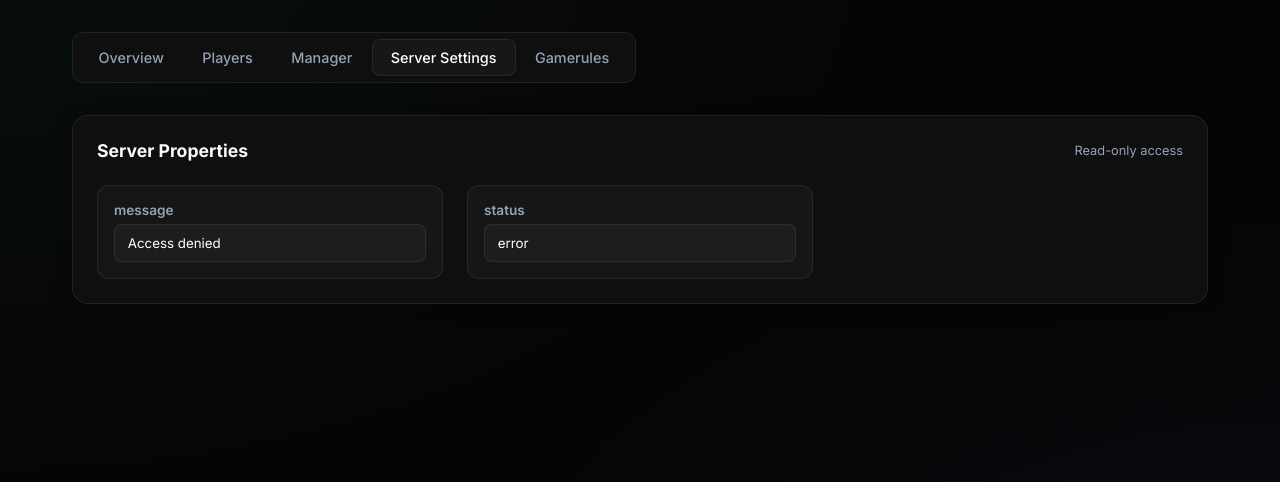
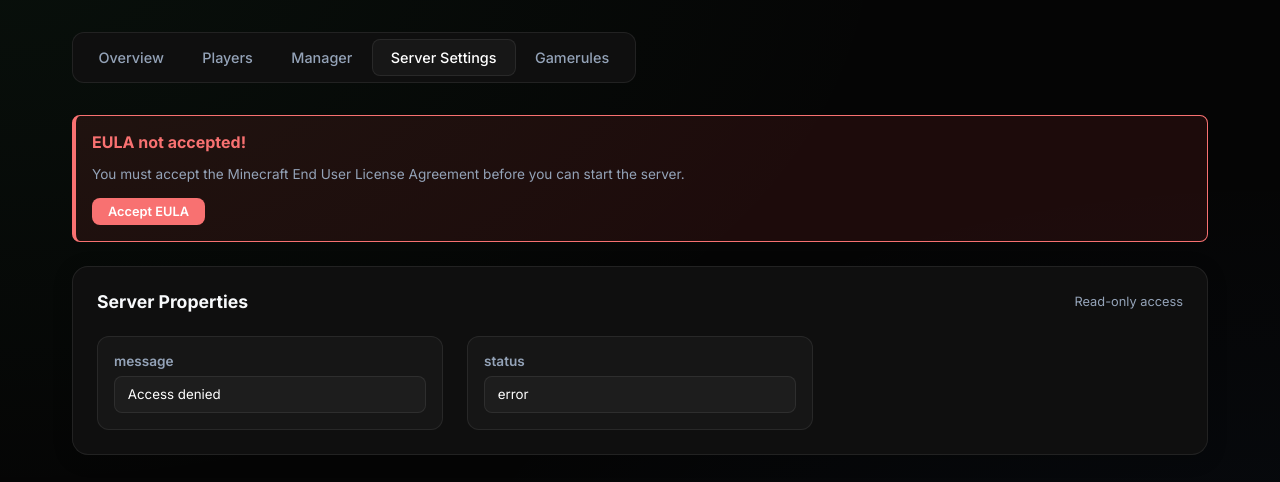
Before and after one commit to kruemmel2704/McManager, a Flask app: template templates/index.html in a window 1280 px wide, after a click on "Server Settings". Shown: the part 66-548 px from the top of the page. Run offline with Flask 3, Linux system fonts and the light colour scheme; the template is opened without the code that fills it, so the values that code supplies are empty.

Commit message:
Add EULA acceptance logic and button to dashboard

```diff
--- a/mc_manager/blueprints/api.py
+++ b/mc_manager/blueprints/api.py
@@ -19,12 +19,18 @@ def get_status():
     """Returns the current server running status and PID. Requires Viewer role."""
     if not get_role():
         return jsonify({"status": "error", "message": "Access denied"}), 403
-    running_here = mc_server.mc_process is not None and mc_server.mc_process.poll() is None
-    ext_proc = is_server_running_ext()
+    # Check EULA status
+    eula_accepted = False
+    eula_path = "/opt/minecraft/eula.txt"
+    if os.path.exists(eula_path):
+        with open(eula_path, 'r') as f:
+            eula_accepted = "eula=true" in f.read().lower()
+
     return jsonify({
         "running": running_here or (ext_proc is not None),
         "managed": running_here,
-        "pid": ext_proc.pid if ext_proc else None
+        "pid": ext_proc.pid if ext_proc else None,
+        "eula_accepted": eula_accepted
     })
 
 @api_bp.route('/stats', methods=['GET'])
@@ -213,3 +219,31 @@ def search_modpacks():
         {"id": 2, "name": "All the Mods 9", "version": "1.20.1"},
         {"id": 3, "name": "SkyFactory 4", "version": "1.12.2"}
     ])
+
+@api_bp.route('/eula/accept', methods=['POST'])
+def accept_eula():
+    """Accepts the Minecraft EULA by updating eula.txt. Requires Admin/OP."""
+    if get_role() not in ['admin', 'op']:
+        return jsonify({"status": "error", "message": "Access denied"}), 403
+
+    eula_path = "/opt/minecraft/eula.txt"
+    try:
+        content = ""
+        if os.path.exists(eula_path):
+            with open(eula_path, 'r') as f:
+                content = f.read()
+
+        # Replace or append eula=true
+        if "eula=" in content.lower():
+            import re
+            content = re.sub(r"(?i)eula\s*=\s*(false|true)?", "eula=true", content)
+        else:
+            if content and not content.endswith("\n"): content += "\n"
+            content += "eula=true\n"
+
+        with open(eula_path, 'w') as f:
+            f.write(content)
+
+        return jsonify({"status": "success", "message": "EULA accepted successfully."})
+    except Exception as e:
+        return jsonify({"status": "error", "message": f"Failed to update EULA: {e}"}), 500
--- a/templates/fragments/settings.html
+++ b/templates/fragments/settings.html
@@ -1,4 +1,5 @@
 <section id="settings" class="tab-content">
+    <div id="eulaNotice" style="display: none; margin-bottom: 1.5rem;"></div>
     <div class="card">
         <div class="card-header">
             <h2>Server Properties</h2>
--- a/templates/index.html
+++ b/templates/index.html
@@ -89,6 +89,25 @@
                 text.textContent = "Offline";
                 if (btnStart) btnStart.style.display = 'inline-flex';
                 if (btnStop) btnStop.style.display = 'none';
+            }
+
+            // Handle EULA Notice
+            const eulaNotice = document.getElementById('eulaNotice');
+            if (eulaNotice) {
+                if (!data.eula_accepted) {
+                    eulaNotice.style.display = 'block';
+                    eulaNotice.innerHTML = `
+                        <div style="background: rgba(239, 68, 68, 0.1); border: 1px solid var(--danger); border-left: 4px solid var(--danger); padding: 1rem; border-radius: 8px;">
+                            <div style="font-weight: 700; color: var(--danger); margin-bottom: 0.5rem;">EULA not accepted!</div>
+                            <p style="font-size: 0.85rem; margin-bottom: 1rem; color: var(--text-muted);">
+                                You must accept the Minecraft End User License Agreement before you can start the server.
+                            </p>
+                            <button class="btn btn-danger" onclick="acceptEula()" style="font-size: 0.8rem; padding: 0.4rem 1rem;">Accept EULA</button>
+                        </div>
+                    `;
+                } else {
+                    eulaNotice.style.display = 'none';
+                }
             }
         } catch (e) { }
     }
@@ -202,6 +221,18 @@
             headers: { 'Content-Type': 'application/json' },
             body: JSON.stringify({ command })
         });
+    }
+
+    async function acceptEula() {
+        if (!confirm("Are you sure you want to accept the Minecraft EULA?")) return;
+        const res = await fetch('/api/eula/accept', { method: 'POST' });
+        const data = await res.json();
+        if (data.status === 'success') {
+            alert("EULA accepted! You can now start the server.");
+            fetchStatus();
+        } else {
+            alert("Error: " + data.message);
+        }
     }
 
     // --- Properties ---
```
